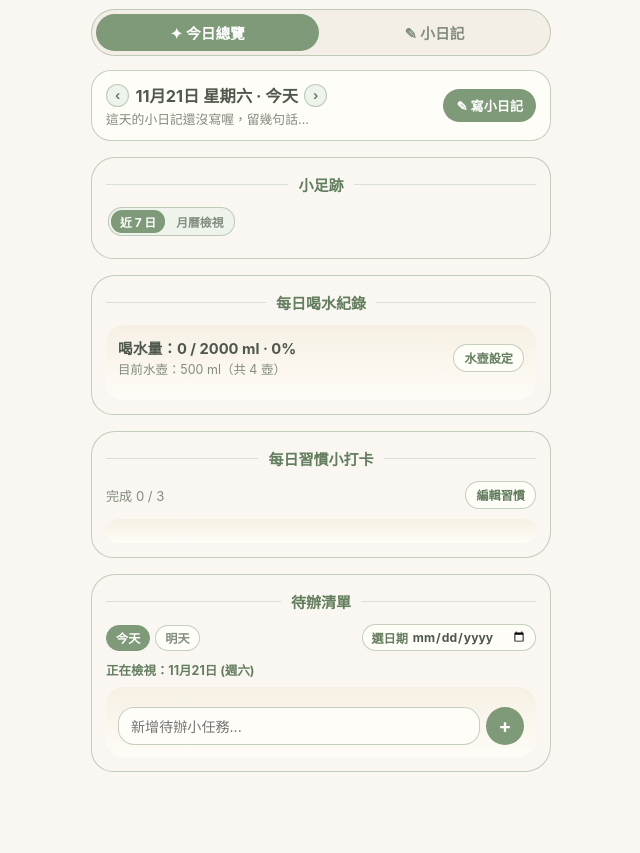
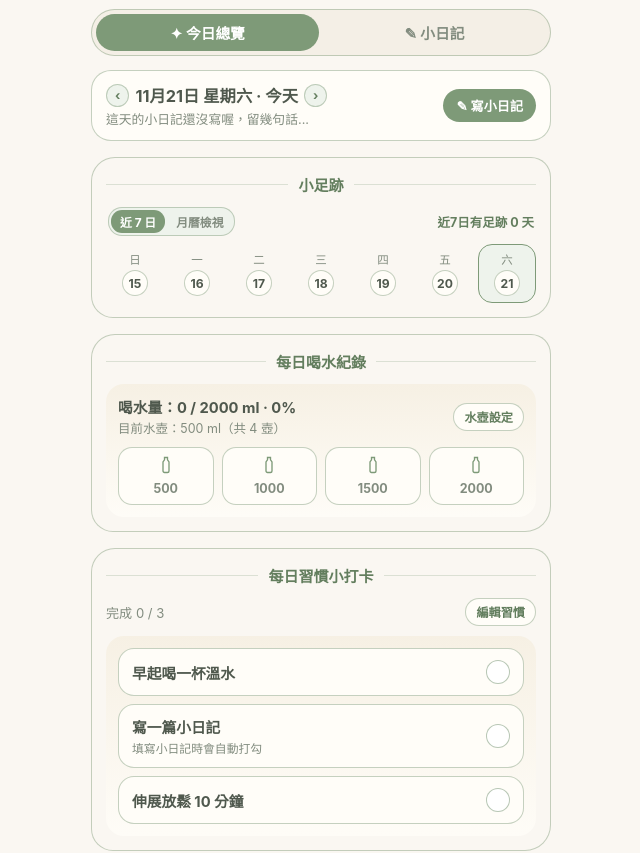
Before and after one commit to tychen2107/daily-journal, a plain HTML site: page index.html in a window 1280 px wide. Shown: the part 117-970 px from the top of the page, without its empty margins (319-959 px from the left). Before the commit the page ends 937 px from the top, so only its background shows below. Drawn offline with Linux system fonts and the light colour scheme; a web font is replaced by a local one.

Commit message:
Add files via upload

```diff
--- a/index.html
+++ b/index.html
@@ -1316,7 +1316,7 @@
       if (isMonth) {
         renderMonthCalendar();
       } else {
-        refreshFootprintView();
+        renderFootprintStrip();
       }
       updateArchiveStats();
     }
@@ -1378,6 +1378,19 @@
     }
 
     function renderAll() {
+      if (!appData || !appData.settings) {
+        appData = JSON.parse(JSON.stringify(defaultData));
+      }
+      if (!Array.isArray(appData.settings.habits) || appData.settings.habits.length === 0) {
+        appData.settings.habits = JSON.parse(JSON.stringify(defaultData.settings.habits));
+      }
+      if (!appData.settings.bottleMl || appData.settings.bottleMl <= 0) {
+        appData.settings.bottleMl = defaultData.settings.bottleMl;
+      }
+      if (!appData.settings.goalMl || appData.settings.goalMl <= 0) {
+        appData.settings.goalMl = defaultData.settings.goalMl;
+      }
+
       const title = (appData.settings.appTitle || '今日亭好，勻淡風輕').trim();
       document.getElementById('displayAppTitle').textContent = title;
       document.title = title;
@@ -1408,6 +1421,7 @@
       renderHabitsUI(curDay);
       renderTodosUI();
       renderDiaryUI(curDay);
+      persistAppData();
     }
 
     function renderWaterUI(todayDay) {
@@ -1457,10 +1471,12 @@
         return;
       }
 
+      const doneList = Array.isArray(todayDay.doneHabits) ? todayDay.doneHabits : [];
+      todayDay.doneHabits = doneList;
       habits.forEach(hb => {
         const checked = hb.autoDiary
-          ? (hasStory || todayDay.doneHabits.includes(hb.id))
-          : todayDay.doneHabits.includes(hb.id);
+          ? (hasStory || doneList.includes(hb.id))
+          : doneList.includes(hb.id);
         if (checked) doneCount++;
 
         const row = document.createElement('div');
@@ -1616,10 +1632,12 @@
       const txt = inp.value.trim();
       if (!txt) return;
       const targetDay = ensureDay(activeTodoDate);
+      if (!Array.isArray(targetDay.todos)) targetDay.todos = [];
       targetDay.todos.push({ text: txt, done: false });
       inp.value = '';
       persistAppData();
       renderTodosUI();
+      refreshFootprintView();
     }
     document.getElementById('homeTodoAddBtn').onclick = addTodoItem;
     document.getElementById('homeTodoInput').addEventListener('keydown', e => {
```
